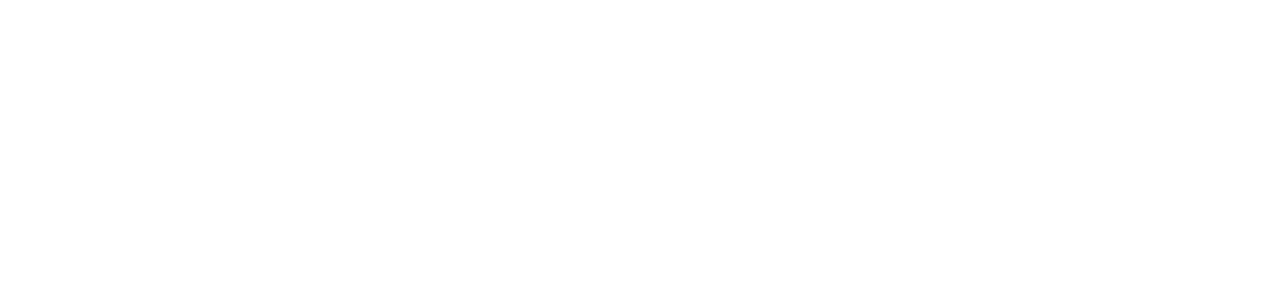
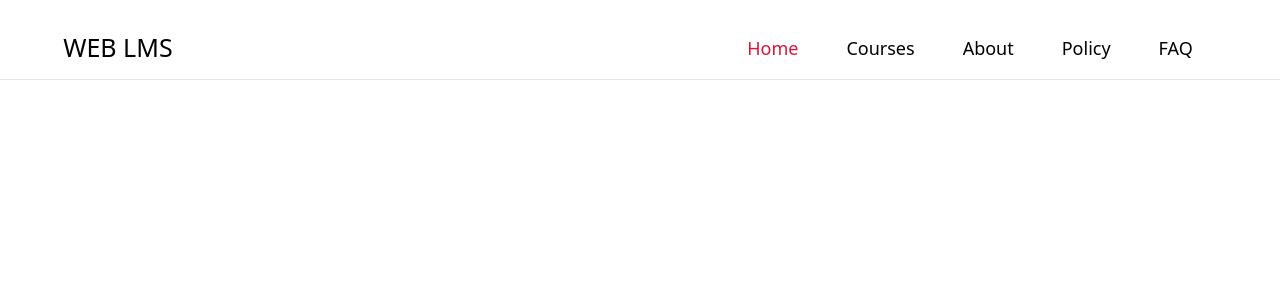
Before and after one commit to rakibulhasanbu/web-lms-server, a Next.js app in the folder client/: page / in a window 1280 px wide. Shown: the top 300 px of the page. Built offline with nearby package versions, Linux system fonts and the light colour scheme.

Commit message:
creating nav item and header and create basic design in header part

```diff
--- /dev/null
+++ b/client/app/components/Header.tsx
@@ -0,0 +1,44 @@
+"use client"
+
+import Link from 'next/link';
+import { FC, useState } from 'react';
+import NavItems from '../utils/NavItems';
+
+type Props = {
+    open: boolean;
+    setOpen: (open: boolean) => void;
+    activeItem: number;
+}
+
+const Header: FC<Props> = ({ activeItem }) => {
+    const [openSidebar, setOpenSidebar] = useState(false);
+    const [active, setActive] = useState(false);
+
+    if (typeof window !== "undefined") {
+        window.addEventListener("scroll", () => {
+            if (window.screenY > 85) {
+                setActive(true)
+            } else {
+                setActive(false)
+            }
+        })
+    };
+    return (
+        <div className='w-full relative'>
+            <div className={`${active ? "dark:bg-opacity-50 dark_gradient fixed top-0 left-0 w-full h-20 z-[80] border-b dark:border-[#ffffff1c] shadow-xl transition duration-500" : "w-full border-b dark:border-[#ffffff1c] h-20 z-[80] dark:shadow"}`}>
+                <div className='w-[95%] 800px:w-[92%] m-auto py-2 h-full'>
+                    <div className='w-full h-20 flex items-center justify-between p-3'>
+                        <div>
+                            <Link href={'/'} className={`text-[25px] font-poppins font-medium text-black dark:text-white`}>WEB LMS</Link>
+                        </div>
+                        <div className='flex items-center justify-between '>
+                            <NavItems activeItem={activeItem} isMobile={false} />
+                        </div>
+                    </div>
+                </div>
+            </div>
+        </div>
+    );
+};
+
+export default Header;
--- a/client/app/globals.css
+++ b/client/app/globals.css
@@ -1,6 +1,12 @@
 @tailwind base;
 @tailwind components;
 @tailwind utilities;
+
+@layer base {
+  .dark_gradient {
+    @apply dark:bg-gradient-to-b dark:from-gray-900 dark:to-black;
+  }
+}
 
 :root {
   --foreground-rgb: 0, 0, 0;
--- a/client/app/layout.tsx
+++ b/client/app/layout.tsx
@@ -21,8 +21,8 @@
 }) {
   return (
     <html lang="en">
-      <body className={`${poppins.variable} ${josefin.variable}`}>
-        <ThemeProvider>
+      <body className={`${poppins.variable} ${josefin.variable} !bg-white bg-no-repeat dark_gradient duration-300 `}>
+        <ThemeProvider attribute='class' defaultTheme='system' enableSystem>
           {children}
         </ThemeProvider>
       </body>
--- a/client/app/page.tsx
+++ b/client/app/page.tsx
@@ -1,8 +1,15 @@
-"use-client"
+"use client"
 
+import React, { FC, useState } from "react";
 import Heading from "./utils/Heading";
+import Header from "./components/Header";
 
-const page = () => {
+interface Props { }
+
+const Page: FC<Props> = () => {
+  const [open, setOpen] = useState(false);
+  const [activeItem, setActiveItem] = useState(0);
+
   return (
     <div className=''>
       <Heading
@@ -10,8 +17,9 @@
         description="web lms is a platform where students can learn important things"
         keywords="machine learning ,programming, MERN"
       />
+      <Header open={open} setOpen={setOpen} activeItem={activeItem} />
     </div>
   );
 };
 
-export default page;
+export default Page;
--- /dev/null
+++ b/client/app/utils/NavItems.tsx
@@ -0,0 +1,57 @@
+import Link from 'next/link';
+import { FC } from 'react';
+
+interface Props {
+    activeItem: number;
+    isMobile: boolean;
+}
+
+export const navItemData = [
+    {
+        name: "Home",
+        url: "/"
+    },
+    {
+        name: "Courses",
+        url: "/courses"
+    },
+    {
+        name: "About",
+        url: "/about"
+    },
+    {
+        name: "Policy",
+        url: "/policy"
+    },
+    {
+        name: "FAQ",
+        url: "/faq"
+    },
+]
+
+const NavItems: FC<Props> = ({ activeItem, isMobile }) => {
+    return (
+        <>
+            <div className='hidden 800px:flex'>
+                {navItemData && navItemData.map((item, index) => (
+                    <Link href={item.url} key={item.name} passHref>
+                        <span className={`${activeItem === index ? "dark:text-[#37a39a] text-[crimson]" : "dark:text-white text-black"} text-lg px-6 font-poppins`}>{item.name}</span>
+                    </Link>
+                ))}
+            </div>
+            {isMobile && (
+                <div className='800px:hidden mt-5'>
+                    <div className='w-full text-center py-6'>
+                        {navItemData && navItemData.map((item, index) => (
+                            <Link href={item.url} key={item.name} passHref>
+                                <span className={`${activeItem === index ? "dark:text-[#37a39a] text-[crimson]" : "dark:text-white text-black"} text-lg px-6 font-poppins`}>{item.name}</span>
+                            </Link>
+                        ))}
+                    </div>
+                </div>
+            )}
+        </>
+    );
+};
+
+export default NavItems;
--- a/client/app/utils/ThemeProvider.tsx
+++ b/client/app/utils/ThemeProvider.tsx
@@ -1,4 +1,4 @@
-'use-client'
+"use client"
 import { ThemeProvider as NextThemeProvider } from "next-themes"
 import { ThemeProviderProps } from "next-themes/dist/types"
 
--- a/client/tailwind.config.ts
+++ b/client/tailwind.config.ts
@@ -6,6 +6,7 @@
     "./components/**/*.{js,ts,jsx,tsx,mdx}",
     "./app/**/*.{js,ts,jsx,tsx,mdx}",
   ],
+  darkMode: ["class"],
   theme: {
     extend: {
       fontFamily: {
```
